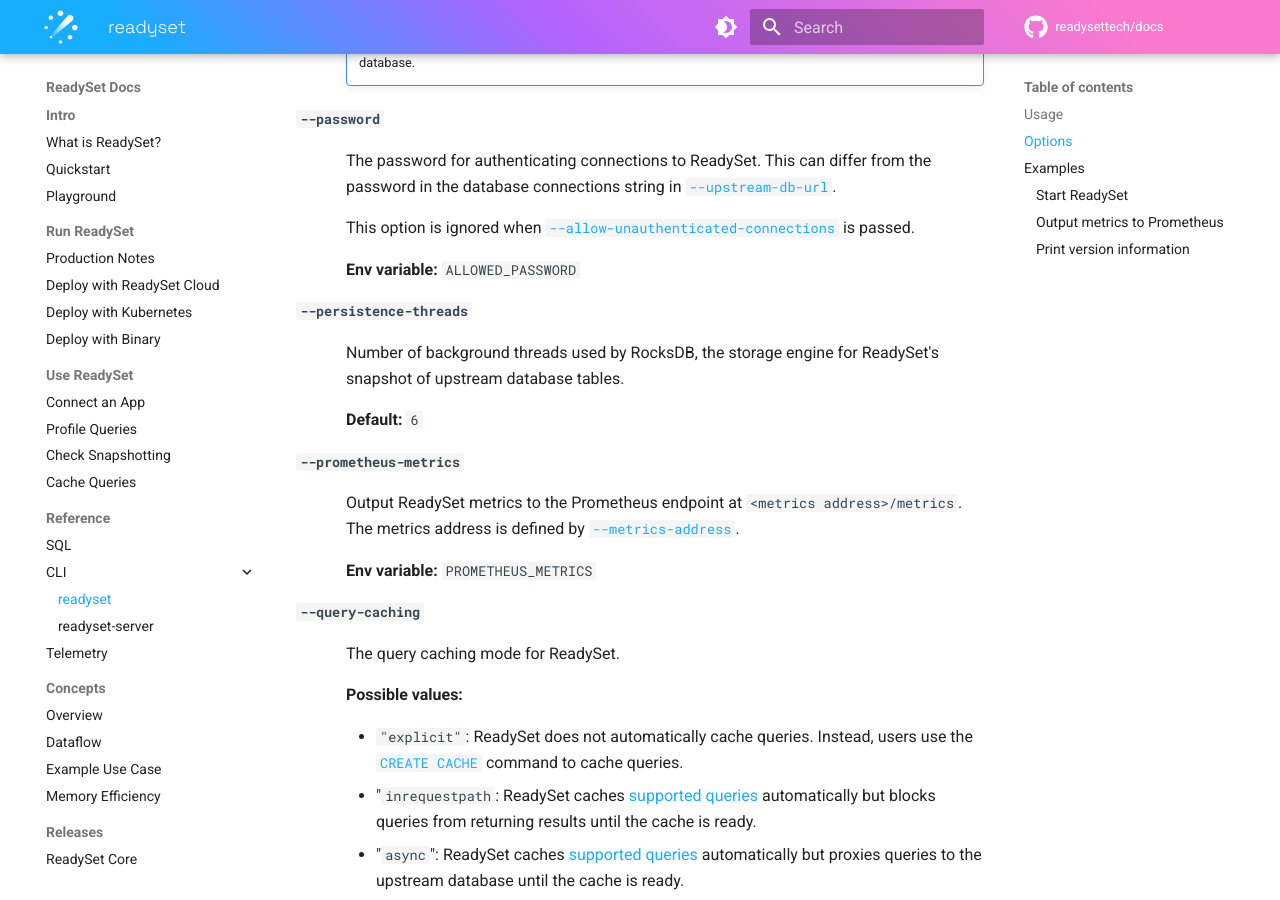
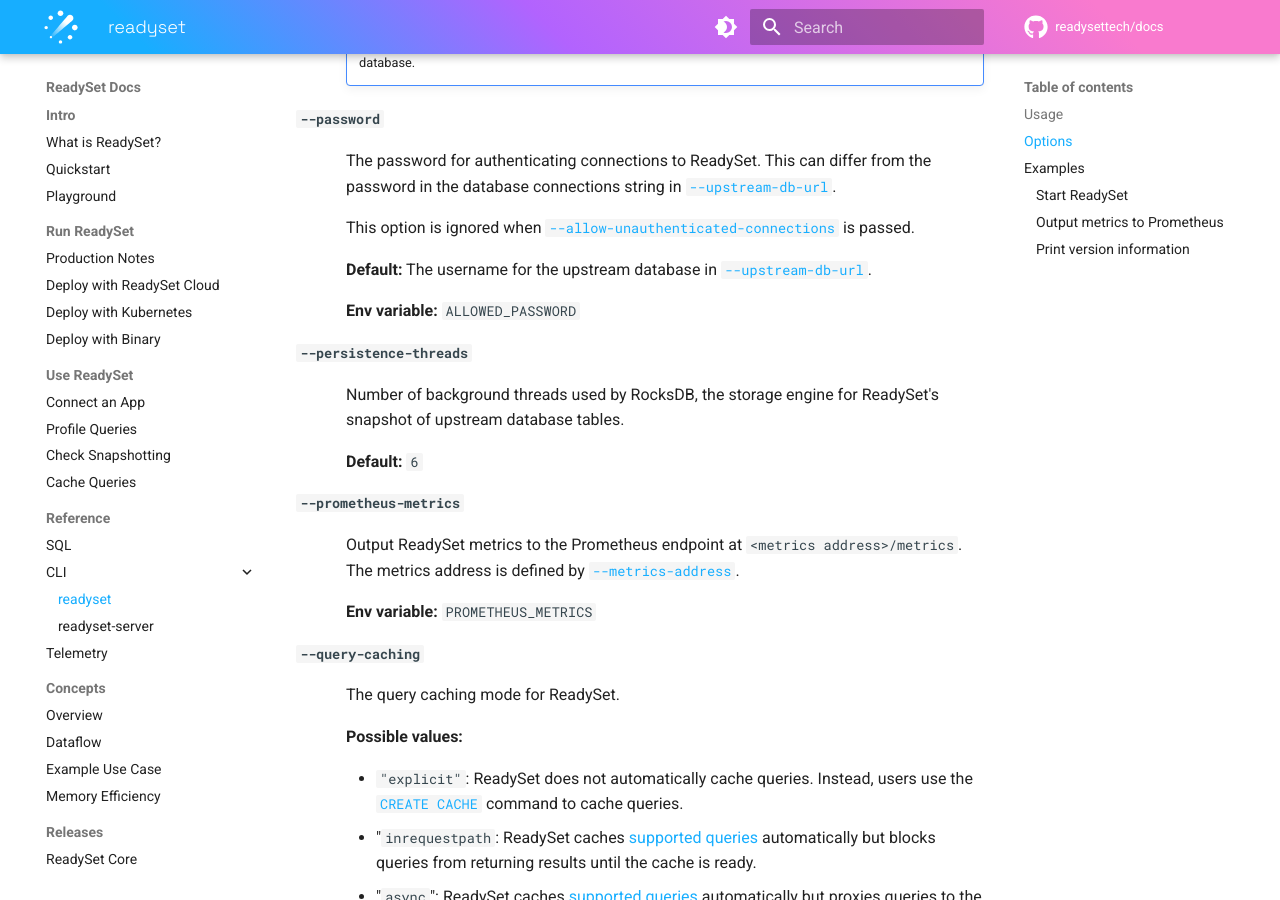
Before and after one commit to readysettech/docs-old, an MkDocs documentation site: the page built from docs/reference/cli/readyset.md, in a window 1280 px wide and 900 px high, scrolled down 6145 px. Built offline with MkDocs 1.6.1 and Material for MkDocs 9.7.7, drawn with Linux system fonts in a browser that asks for light colours; comment, search, counter and statistics services are not loaded; some of the changed text lies outside the part shown.

Commit message:
Document new default for --username and --password
Fixes: DOC-113

```diff
--- a/docs/reference/cli/readyset.md
+++ b/docs/reference/cli/readyset.md
@@ -276,6 +276,8 @@
 
 This option is ignored when [`--allow-unauthenticated-connections`](#-allow-unauthenticated-connections) is passed.
 
+**Default:** The username for the upstream database in [`--upstream-db-url`](#-upstream-db-url).
+
 **Env variable:** `ALLOWED_PASSWORD`
 </div>
 
@@ -449,6 +451,8 @@
 
 This option is ignored when [`--allow-unauthenticated-connections`](#-allow-unauthenticated-connections) is passed.
 
+**Default:** The username for the upstream database in [`--upstream-db-url`](#-upstream-db-url).
+
 **Env variable:** `ALLOWED_USERNAME`
 </div>
 
```
